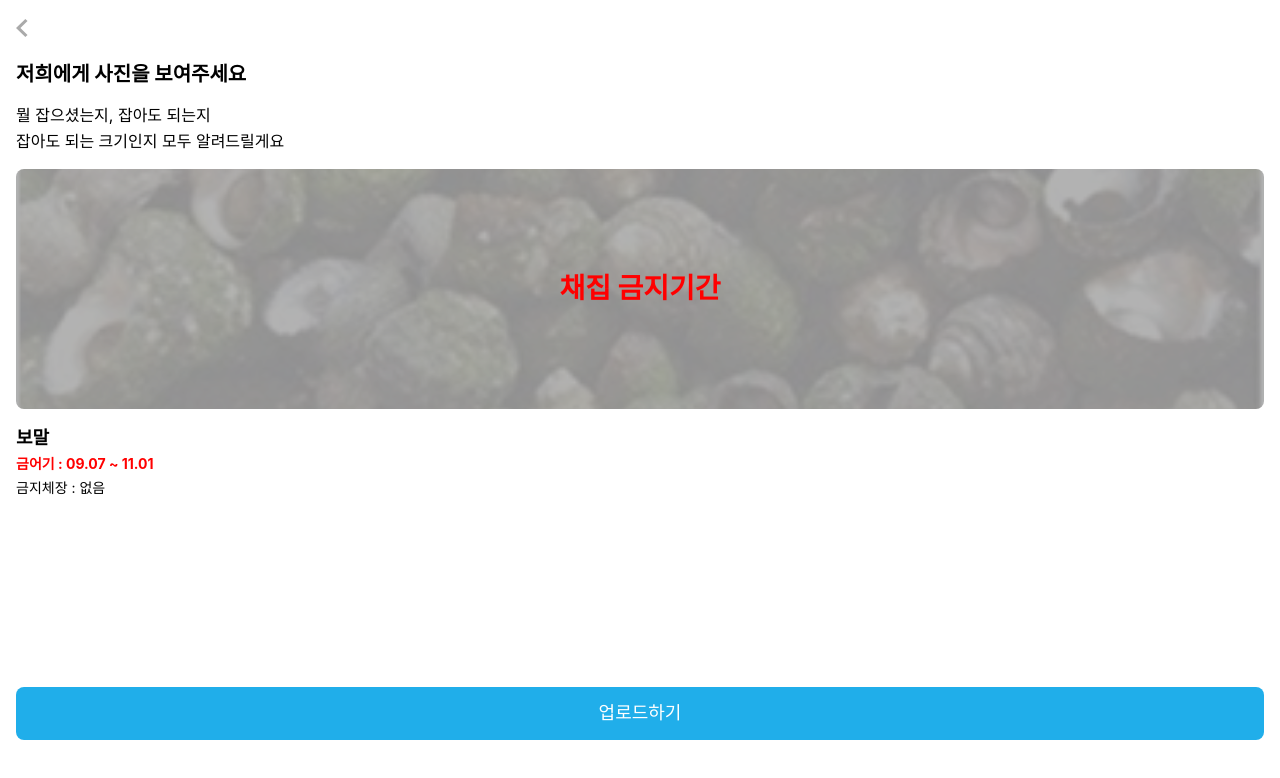
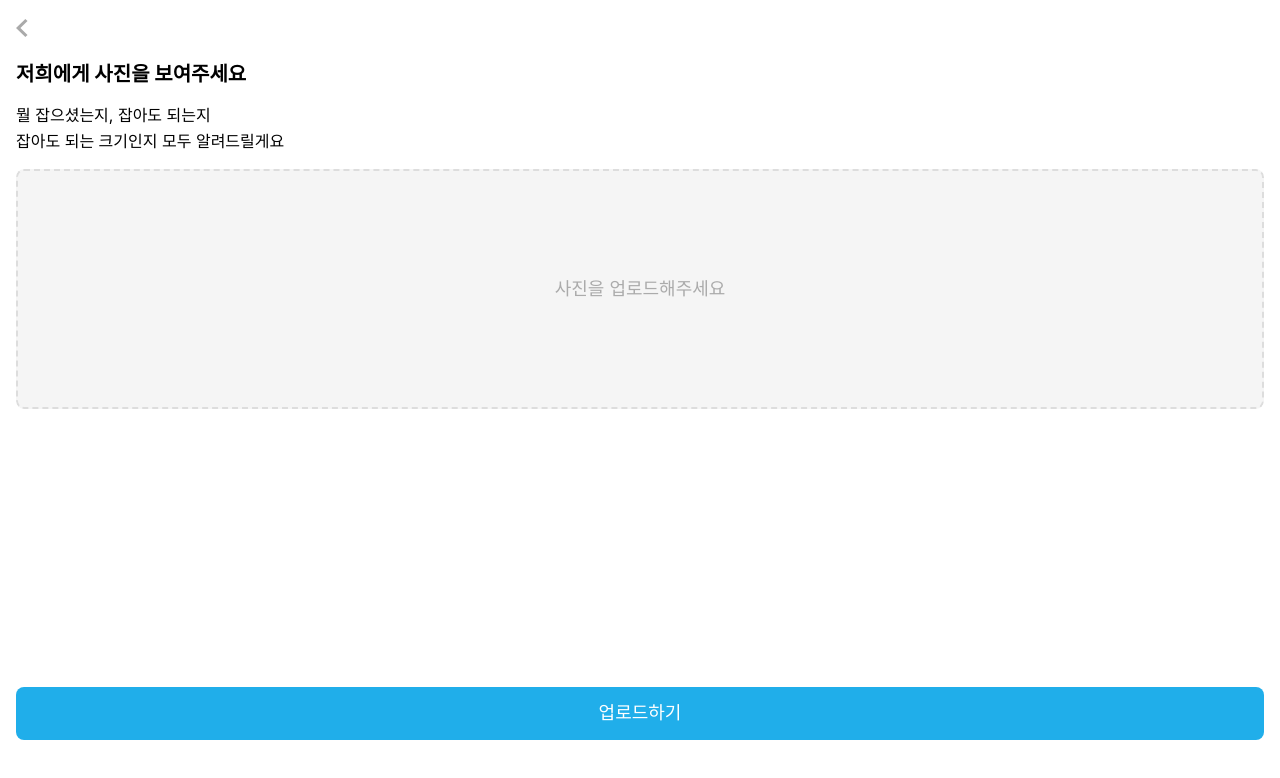
Before and after one commit to MindySo/HaeruHand_405, a React (Vite) app in the folder frontend/: page /photo-analysis in a window 1280 px wide. Shown: the top 778 px of the page. Built offline with nearby package versions, Linux system fonts and the light colour scheme; a web font is replaced by a local one.

Commit message:
feat: ai 이미지 분석기능 구현 (S13P11A405-126)

```diff
--- a/frontend/src/pages/PhotoAnalysisResultPage/PhotoAnalysisResultPage.module.css
+++ b/frontend/src/pages/PhotoAnalysisResultPage/PhotoAnalysisResultPage.module.css
@@ -62,6 +62,17 @@
   height: 100%;
 }
 
+.placeholder {
+  width: 100%;
+  height: 100%;
+  display: flex;
+  align-items: center;
+  justify-content: center;
+  background-color: #f5f5f5;
+  border: 2px dashed #ddd;
+  border-radius: 8px;
+}
+
 .previewImage {
   width: 100%;
   height: 100%;
--- a/frontend/src/pages/PhotoAnalysisResultPage/PhotoAnalysisResultPage.tsx
+++ b/frontend/src/pages/PhotoAnalysisResultPage/PhotoAnalysisResultPage.tsx
@@ -1,31 +1,192 @@
 import { useNavigate } from '@tanstack/react-router';
+import { useState, useRef } from 'react';
 import { Button } from '../../components/atoms';
 import { Text } from '../../components/atoms';
 import styles from './PhotoAnalysisResultPage.module.css';
 
-interface AnalysisResult {
-  isAllowed: boolean;
-  species: string;
-  banPeriod: string;
-  sizeLimit: string;
+interface SignedUrlResponse {
+  is_success: boolean;
+  code: number;
+  message: string;
+  data: {
+    imageUrl: string;
+    signedUrl: string;
+  };
+}
+
+interface RegulationFish {
+  speciesName: string;
+  restrictionRegion: string;
+  restrictionStartDate: string;
+  restrictionEndDate: string;
+  minimumLengthCentimeter: number;
+  minimumWeightGram: number;
+  measurementType: string;
+  lawAnnouncementDate: string;
+  note: string;
   imageUrl: string;
 }
 
-// 임시 데이터 - 실제로는 백엔드에서 받아올 데이터
-const mockData: AnalysisResult = {
-  isAllowed: false, // true: 채집 허용, false: 채집 금지
-  species: '보말',
-  banPeriod: '09.07 ~ 11.01',
-  sizeLimit: '없음',
-  imageUrl: '/bomal.png',
-};
+interface SeafoodDetectResponse {
+  is_success: boolean;
+  code: number;
+  message: string;
+  data: {
+    fishName: string;
+    regulationFish: RegulationFish;
+    currentlyRestricted: boolean;
+  };
+}
 
 const PhotoAnalysisResultPage = () => {
-  const { isAllowed, species, banPeriod, sizeLimit, imageUrl } = mockData;
+  const [selectedImage, setSelectedImage] = useState<string | null>(null);
+  const [isLoading, setIsLoading] = useState(false);
+  const fileInputRef = useRef<HTMLInputElement>(null);
   const navigate = useNavigate();
 
   const handleBackButtonClick = () => {
     navigate({ to: '/main' });
+  };
+
+  const handleUploadClick = () => {
+    fileInputRef.current?.click();
+  };
+
+  const getFileExtension = (filename: string): string => {
+    return filename.split('.').pop()?.toLowerCase() || 'jpeg';
+  };
+
+  const requestSignedUrl = async (imageExtension: string): Promise<SignedUrlResponse> => {
+    try {
+      const requestBody = {
+        type: 'ai',
+        imageExtension: imageExtension,
+      };
+
+      console.log('요청 데이터:', requestBody);
+
+      const response = await fetch('http://i13a405.p.ssafy.io/api/v1/storage/signed-urls', {
+        method: 'POST',
+        headers: {
+          'Content-Type': 'application/json',
+          Accept: 'application/json',
+        },
+        body: JSON.stringify(requestBody),
+      });
+
+      console.log('응답 상태:', response.status);
+      console.log('응답 헤더:', Object.fromEntries(response.headers.entries()));
+
+      if (!response.ok) {
+        const errorText = await response.text();
+        console.error('에러 응답:', errorText);
+        throw new Error(`HTTP error! status: ${response.status}, message: ${errorText}`);
+      }
+
+      const responseData = await response.json();
+      return responseData;
+    } catch (error) {
+      console.error('API 호출 중 오류:', error);
+      throw error;
+    }
+  };
+
+  const uploadFileToSignedUrl = async (signedUrl: string, file: File): Promise<void> => {
+    try {
+      console.log('파일 업로드 시작:', file.name);
+
+      const response = await fetch(signedUrl, {
+        method: 'PUT',
+        headers: {
+          'Content-Type': file.type,
+        },
+        body: file,
+      });
+
+      console.log('업로드 응답 상태:', response.status);
+
+      if (!response.ok) {
+        const errorText = await response.text();
+        console.error('업로드 에러 응답:', errorText);
+        throw new Error(`Upload failed! status: ${response.status}, message: ${errorText}`);
+      }
+
+      console.log('파일 업로드 성공!');
+    } catch (error) {
+      console.error('파일 업로드 중 오류:', error);
+      throw error;
+    }
+  };
+
+  const requestSeafoodDetection = async (imageUrl: string): Promise<SeafoodDetectResponse> => {
+    try {
+      const requestBody = {
+        imageUrl: imageUrl,
+      };
+
+      console.log('AI 분석 요청 데이터:', requestBody);
+
+      const response = await fetch('http://i13a405.p.ssafy.io/api/v1/seafood-detect', {
+        method: 'POST',
+        headers: {
+          'Content-Type': 'application/json',
+          Accept: 'application/json',
+        },
+        body: JSON.stringify(requestBody),
+      });
+
+      console.log('AI 분석 응답 상태:', response.status);
+
+      if (!response.ok) {
+        const errorText = await response.text();
+        console.error('AI 분석 에러 응답:', errorText);
+        throw new Error(`AI analysis failed! status: ${response.status}, message: ${errorText}`);
+      }
+
+      const responseData = await response.json();
+      return responseData;
+    } catch (error) {
+      console.error('AI 분석 API 호출 중 오류:', error);
+      throw error;
+    }
+  };
+
+  const handleFileChange = async (event: React.ChangeEvent<HTMLInputElement>) => {
+    const file = event.target.files?.[0];
+    if (file) {
+      setIsLoading(true);
+
+      try {
+        // 파일을 미리보기로 표시
+        const reader = new FileReader();
+        reader.onload = (e) => {
+          setSelectedImage(e.target?.result as string);
+        };
+        reader.readAsDataURL(file);
+
+        // 파일 확장자 추출
+        const extension = getFileExtension(file.name);
+        console.log('파일 확장자:', extension);
+
+        // 백엔드 API 호출하여 signedUrl 받기
+        const signedUrlResponse = await requestSignedUrl(extension);
+        console.log('Signed URL 응답:', signedUrlResponse.data);
+
+        // signedUrl을 사용하여 파일 업로드
+        const { signedUrl, imageUrl } = signedUrlResponse.data;
+        await uploadFileToSignedUrl(signedUrl, file);
+
+        console.log('최종 이미지 URL:', imageUrl);
+
+        // AI 분석 API 호출
+        const seafoodDetectResponse = await requestSeafoodDetection(imageUrl);
+        console.log('AI 분석 결과:', seafoodDetectResponse.data);
+      } catch (error) {
+        console.error('API 호출 중 오류 발생:', error);
+      } finally {
+        setIsLoading(false);
+      }
+    }
   };
 
   return (
@@ -54,43 +215,38 @@ const PhotoAnalysisResultPage = () => {
 
       {/* Analysis Image */}
       <div className={styles.imageSection}>
-        <div className={`${styles.imageContainer} ${!isAllowed ? styles.restricted : ''}`}>
-          <img
-            src={imageUrl}
-            alt={`${species} 분석 결과`}
-            className={`${styles.previewImage} ${!isAllowed ? styles.restrictedImage : ''}`}
-          />
-          {!isAllowed && (
-            <div className={styles.restrictionOverlay}>
-              <Text size="xxxl" weight="bold" color="warning">
-                채집 금지기간
+        <div className={styles.imageContainer}>
+          {selectedImage ? (
+            <img src={selectedImage} alt="선택된 이미지" className={styles.previewImage} />
+          ) : (
+            <div className={styles.placeholder}>
+              <Text size="lg" weight="regular" color="gray">
+                사진을 업로드해주세요
               </Text>
             </div>
           )}
         </div>
       </div>
 
-      <div className={styles.resultSection}>
-        <Text size="lg" weight="bold" color="dark">
-          {species}
-        </Text>
-        <Text
-          size="sm"
-          weight="regular"
-          color={!isAllowed ? 'warning' : 'dark'}
-          className={!isAllowed ? styles.warningText : ''}
-        >
-          금어기 : {banPeriod}
-        </Text>
-        <Text size="sm" weight="regular" color="dark">
-          금지체장 : {sizeLimit}
-        </Text>
-      </div>
+      {/* Hidden file input */}
+      <input
+        ref={fileInputRef}
+        type="file"
+        accept="image/*"
+        onChange={handleFileChange}
+        style={{ display: 'none' }}
+      />
 
       {/* Upload Button */}
       <div className={styles.buttonSection}>
-        <Button size="large" variant="primary" fullWidth>
-          업로드하기
+        <Button
+          size="large"
+          variant="primary"
+          fullWidth
+          onClick={handleUploadClick}
+          disabled={isLoading}
+        >
+          {isLoading ? '처리 중...' : '업로드하기'}
         </Button>
       </div>
     </div>
```
